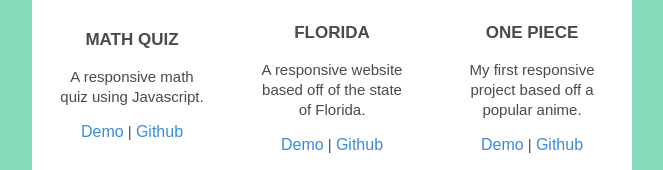
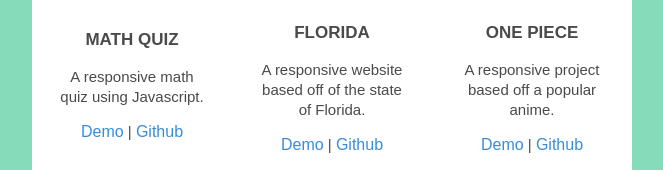
Before and after one commit to DamienB3/news, a plain HTML site: page index.html in a window 1280 px wide. Shown: the part 380-550 px from the top of the page, without its empty margins (308-971 px from the left). Drawn offline with Linux system fonts and the light colour scheme.

Commit message:
Update index.html

```diff
--- a/index.html
+++ b/index.html
@@ -173,7 +173,7 @@
                                         <tr>
                                         <td style="padding: 10px;">
                                             <p style="font-size: 17px; font-weight: bold; ">ONE PIECE</p>
-                                            <p>My first responsive project based off a popular anime.</p>
+                                            <p>A responsive project based off a popular anime.</p>
                                              <a href="https://dbonepiece.netlify.app">Demo</a> | <a href="https://github.com/DamienB3/onepiece">Github</a>
                                             </td>
                                         </tr>
```
